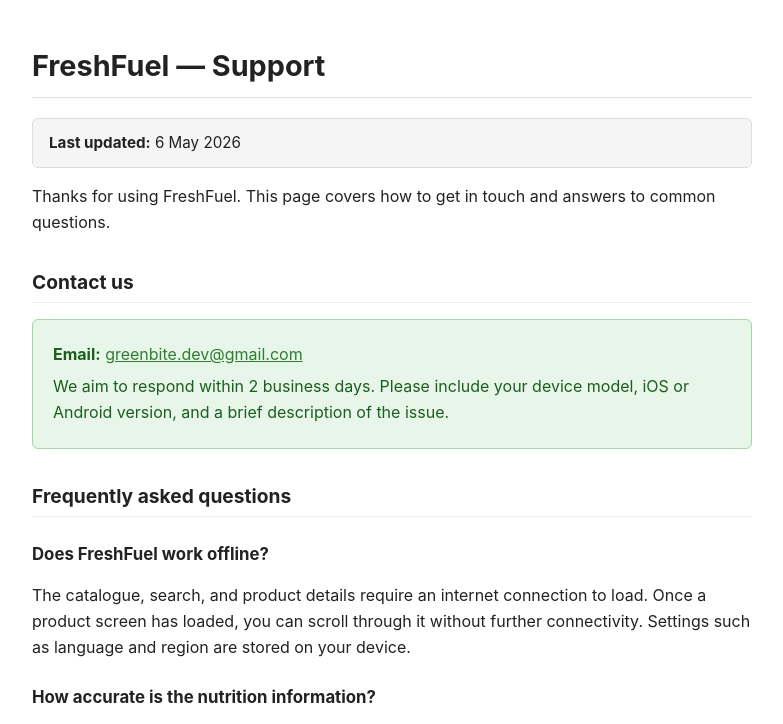
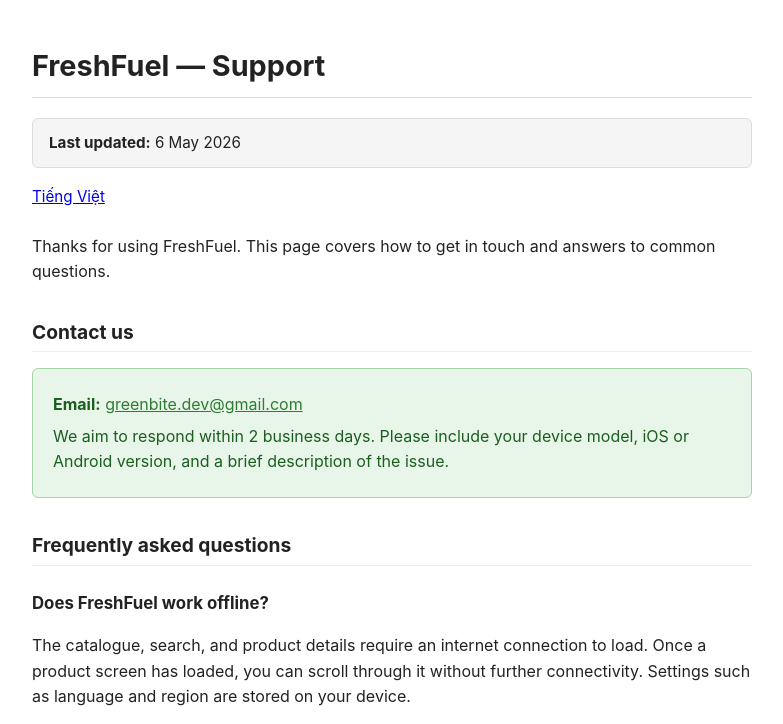
Before and after one commit to PhuTran92/freshfuel-privacy, a plain HTML site: page support.html in a window 1280 px wide. Shown: the top 724 px of the page, without its empty margins (248-1031 px from the left). Drawn offline with Linux system fonts and the light colour scheme.

Commit message:
Update support page

```diff
--- a/support.html
+++ b/support.html
@@ -47,6 +47,8 @@
   }
   .contact-card a { color: #2e7d32; }
   .contact-card p { margin: 0.4rem 0; }
+  .lang-switch { margin-bottom: 1.5rem; }
+  .lang-switch a { font-size: 0.95rem; }
   hr { border: none; border-top: 1px solid #ddd; margin: 2rem 0; }
 </style>
 </head>
@@ -57,6 +59,8 @@
 <div class="meta-banner">
   <strong>Last updated:</strong> 6 May 2026
 </div>
+
+<p class="lang-switch"><a href="./vi/support.html">Tiếng Việt</a></p>
 
 <p>Thanks for using FreshFuel. This page covers how to get in touch and answers to common questions.</p>
 
```
